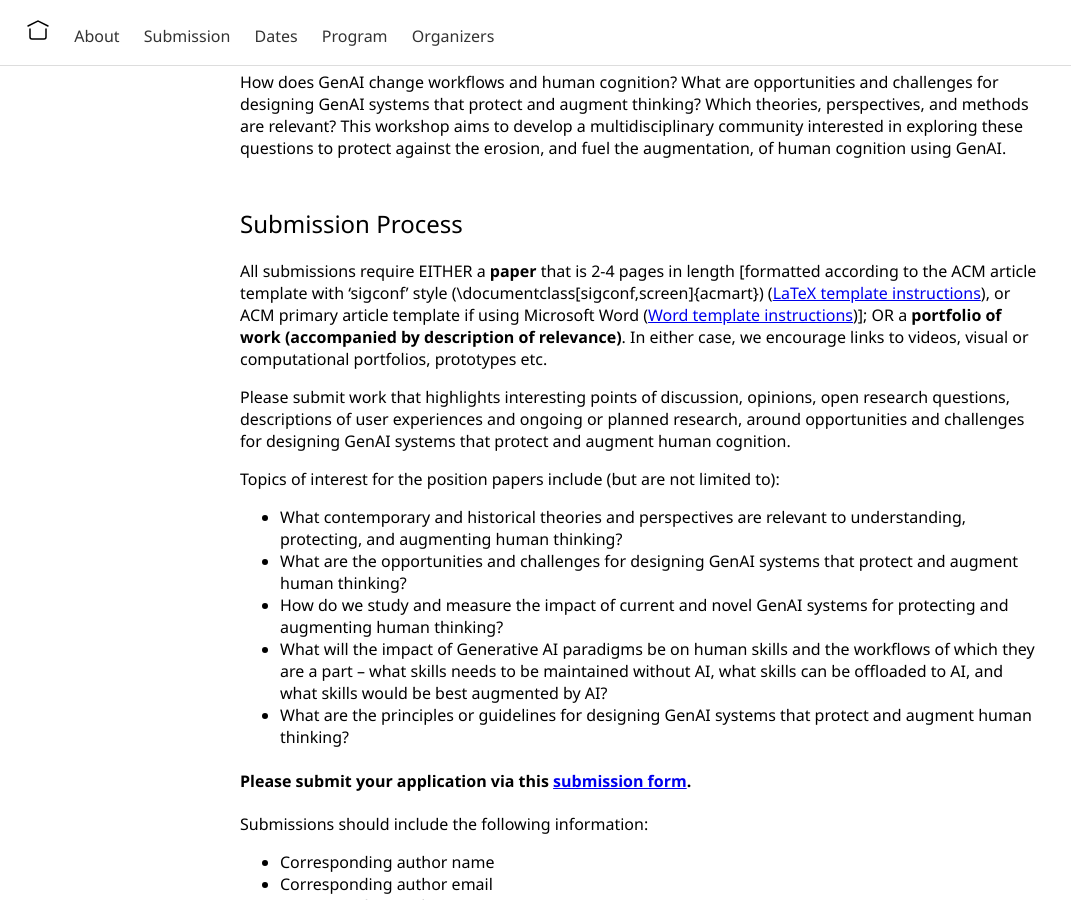
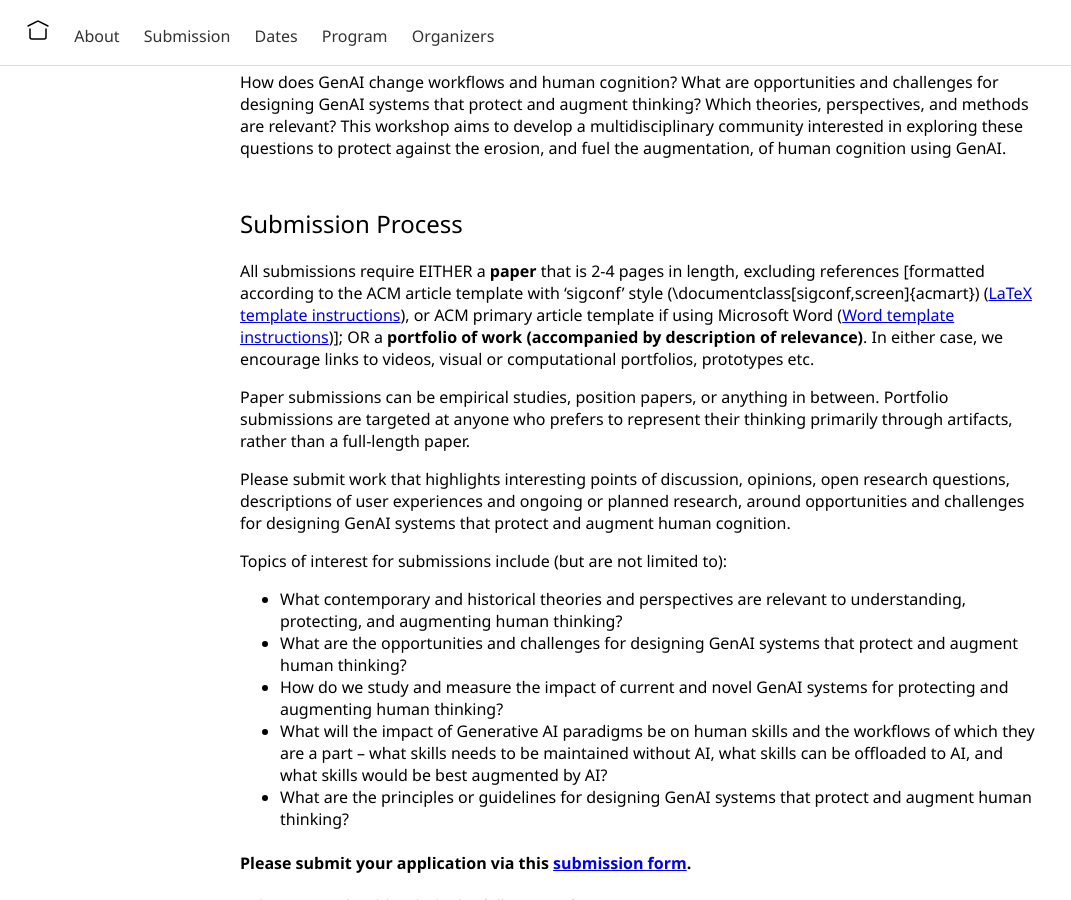
Before and after one commit to ai-tools-for-thought/workshop, a Jekyll site: the page built from index.md, in a window 1280 px wide and 900 px high, scrolled down 783 px. Shown: the whole window, without its empty margins (0-1071 px from the left). Built offline with Jekyll 4.4.1, drawn with Linux system fonts in a browser that asks for light colours.

Commit message:
Updating submission details

```diff
--- a/index.md
+++ b/index.md
@@ -22,11 +22,13 @@ How does GenAI change workflows and human cognition? What are opportunities and
 
 ## Submission Process {#submission}
 
-All submissions require EITHER a **paper** that is 2-4 pages in length [formatted according to the ACM article template with ‘sigconf’ style (\documentclass[sigconf,screen]{acmart}) ([LaTeX template instructions](https://authors.acm.org/proceedings/production-information/preparing-your-article-with-latex)), or ACM primary article template if using Microsoft Word ([Word template instructions](https://authors.acm.org/proceedings/production-information/preparing-your-article-with-microsoft-word))]; OR a **portfolio of work (accompanied by description of relevance)**. In either case, we encourage links to videos, visual or computational portfolios, prototypes etc.
+All submissions require EITHER a **paper** that is 2-4 pages in length, excluding references [formatted according to the ACM article template with ‘sigconf’ style (\documentclass[sigconf,screen]{acmart}) ([LaTeX template instructions](https://authors.acm.org/proceedings/production-information/preparing-your-article-with-latex)), or ACM primary article template if using Microsoft Word ([Word template instructions](https://authors.acm.org/proceedings/production-information/preparing-your-article-with-microsoft-word))]; OR a **portfolio of work (accompanied by description of relevance)**. In either case, we encourage links to videos, visual or computational portfolios, prototypes etc.
+
+Paper submissions can be empirical studies, position papers, or anything in between. Portfolio submissions are targeted at anyone who prefers to represent their thinking primarily through artifacts, rather than a full-length paper.
 
 Please submit work that highlights interesting points of discussion, opinions, open research questions, descriptions of user experiences and ongoing or planned research, around opportunities and challenges for designing GenAI systems that protect and augment human cognition.
 
-Topics of interest for the position papers include (but are not limited to):
+Topics of interest for submissions include (but are not limited to):
 
 - What contemporary and historical theories and perspectives are relevant to understanding, protecting, and augmenting human thinking?
 - What are the opportunities and challenges for designing GenAI systems that protect and augment human thinking?
```
